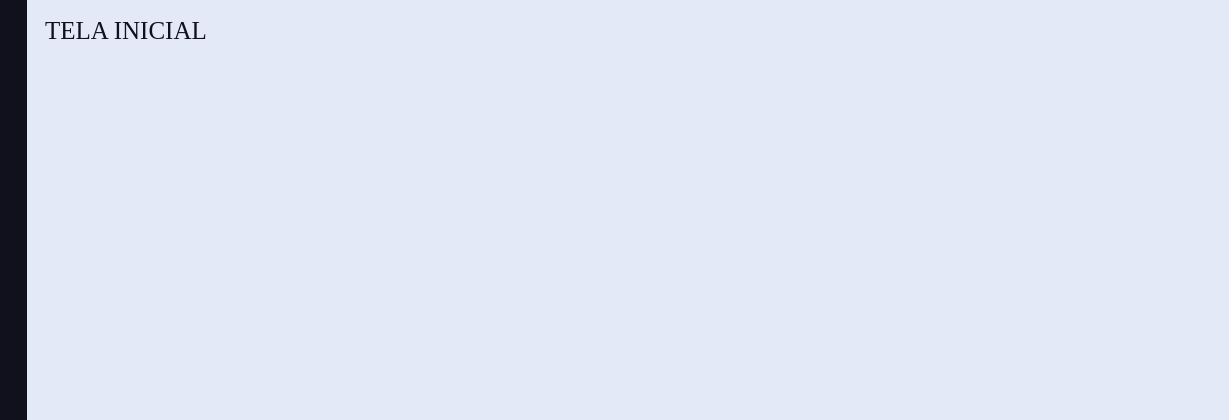
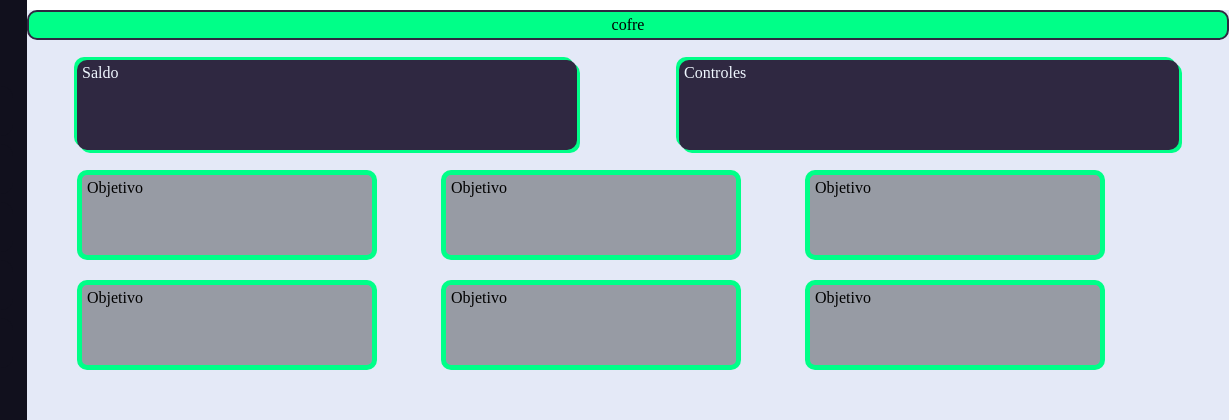
Before and after one commit to UtgardLoky/Projetos-Prog, a plain HTML site: page Quitter/Quitter 3/Cofre.html in a window 1280 px wide. Shown: the top 420 px of the page, 51-1280 px from the left. Drawn offline with nearby package versions, Linux system fonts and the light colour scheme.

Commit message:
pagina cofre
Criação pagina cofre

```diff
--- a/Quitter/Quitter 3/Cofre.html
+++ b/Quitter/Quitter 3/Cofre.html
@@ -73,8 +73,24 @@
   </div>
 
   <section class="home-section">
-      <div class="text">TELA INICIAL</div>
 
+    <div class=divcofre>cofre</div>
+
+    <div class=divsaldo> Saldo </div>
+
+    <div class=divcontrol> Controles </div>
+
+    <div class=divobjetivo> Objetivo </div>
+
+    <div class=divobjetivo> Objetivo </div>
+
+    <div class=divobjetivo> Objetivo </div>
+
+    <div class=divobjetivo> Objetivo </div>
+
+    <div class=divobjetivo> Objetivo </div>
+
+    <div class=divobjetivo> Objetivo </div>
 
 
 
--- a/Quitter/Quitter 3/css/cofre.css
+++ b/Quitter/Quitter 3/css/cofre.css
@@ -0,0 +1,69 @@
+@charset "UTF-8";
+
+
+.divcofre {
+    background: #00ff88;
+    border: 2px solid #2f2841;
+    margin-top: 10px;
+    margin-bottom: 10px;
+    padding: 5px;
+    text-align: center;
+    display: block;
+    border-radius: 10px;
+   -moz-border-radius: 10px;
+   -webkit-border-radius: 10px;
+}
+
+.divsaldo {
+    color: aliceblue ;
+    width: 500px;
+    height: 90px;
+    background: #2f2841;
+    \\border: 5px solid #00ff88;
+    margin-left: 50px;
+    margin-top: 10px;
+    margin-bottom: 10px;
+    padding: 5px;
+    text-align: center;
+    display: inline-flex;
+    border-radius: 10px;
+    -moz-border-radius: 10px;
+    -webkit-border-radius: 10px;
+    box-shadow: 3px 3px #00ff88, -3px -3px  #00ff88
+}
+
+.divcontrol {
+    color: aliceblue ;
+    width: 500px;
+    height: 90px;
+    background: #2f2841;
+    \\border: 5px solid #00ff88;
+    margin-right: 50px;
+    margin-top: 10px;
+    margin-bottom: 10px;
+    padding: 5px;
+    float: right;
+    text-align: center;
+    display: inline-flex;
+    border-radius: 10px;
+    -moz-border-radius: 10px;
+    -webkit-border-radius: 10px;
+    box-shadow: 3px 3px #00ff88, -3px -3px  #00ff88
+}
+
+.divobjetivo {
+    width: 300px;
+    height: 90px;
+    background: #00000056;
+    border: 5px solid #00ff88;
+    margin-left: 50px;
+    margin-top: 10px;
+    margin-bottom: 10px;
+    margin-right: 10px;
+    padding: 5px;
+    text-align: center;
+    display: inline-flex;
+    border-radius: 10px;
+    -moz-border-radius: 10px;
+    -webkit-border-radius: 10px;
+}
```
